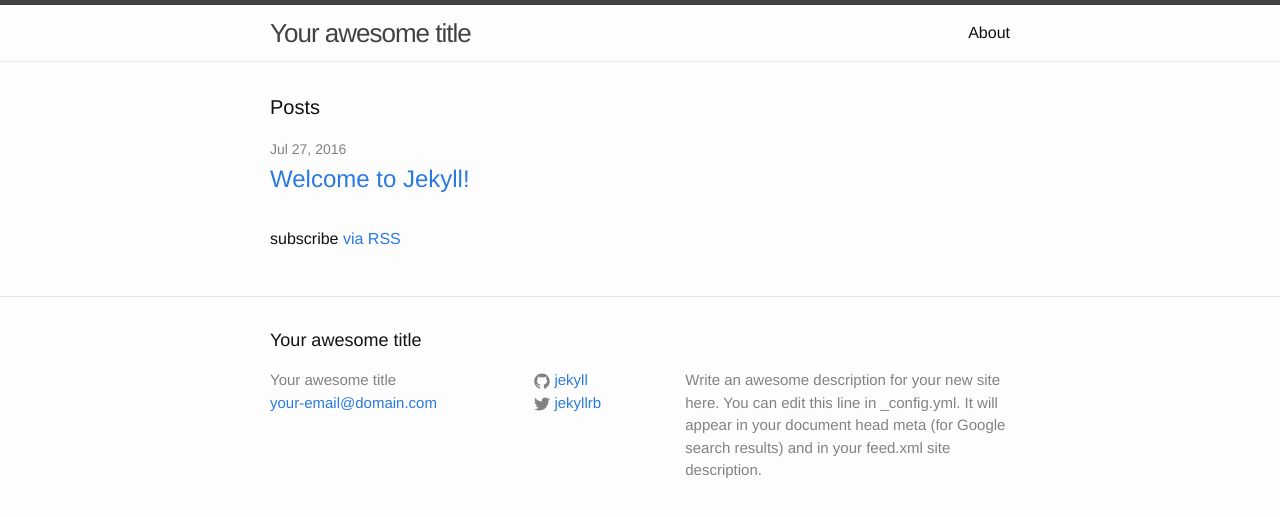
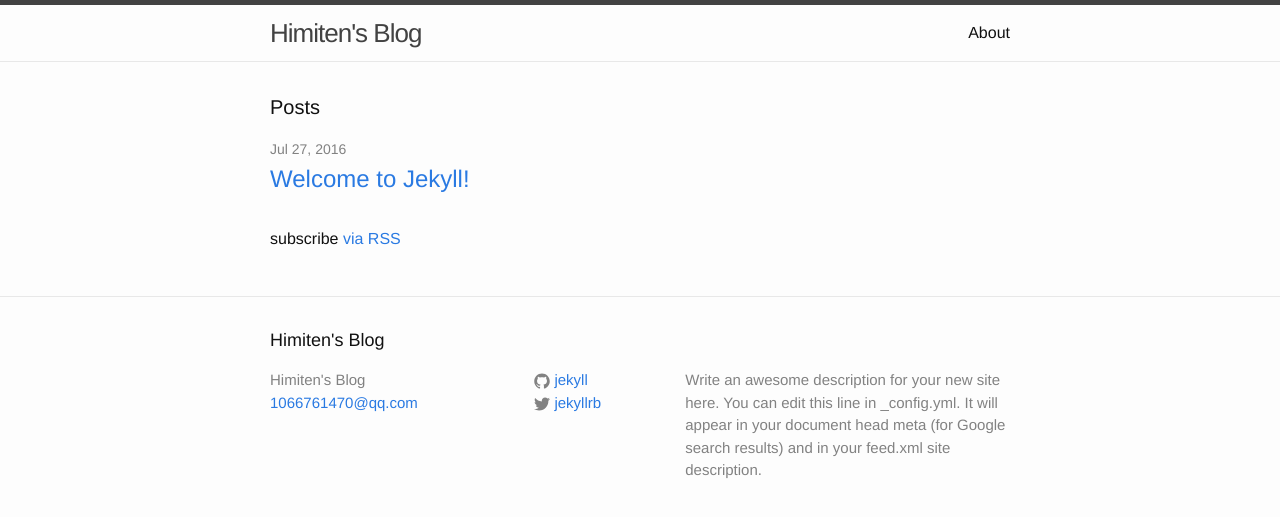
Before and after one commit to liymax/liymax.github.io, a Jekyll site: the page built from index.html, in a window 1280 px wide. Shown: the top 517 px of the page. Built offline with Jekyll 4.4.1, drawn with Linux system fonts in a browser that asks for light colours.

Commit message:
modify config

```diff
--- a/_config.yml
+++ b/_config.yml
@@ -6,14 +6,14 @@
 # 'jekyll serve'. If you change this file, please restart the server process.
 
 # Site settings
-title: Your awesome title
-email: your-email@domain.com
+title: Himiten's Blog
+email: 1066761470@qq.com
 description: > # this means to ignore newlines until "baseurl:"
   Write an awesome description for your new site here. You can edit this
   line in _config.yml. It will appear in your document head meta (for
   Google search results) and in your feed.xml site description.
-baseurl: "" # the subpath of your site, e.g. /blog
-url: "http://yourdomain.com" # the base hostname & protocol for your site
+baseurl: "/" # the subpath of your site, e.g. /blog
+url: "https://himiten.github.io" # the base hostname & protocol for your site
 twitter_username: jekyllrb
 github_username:  jekyll
 
```
